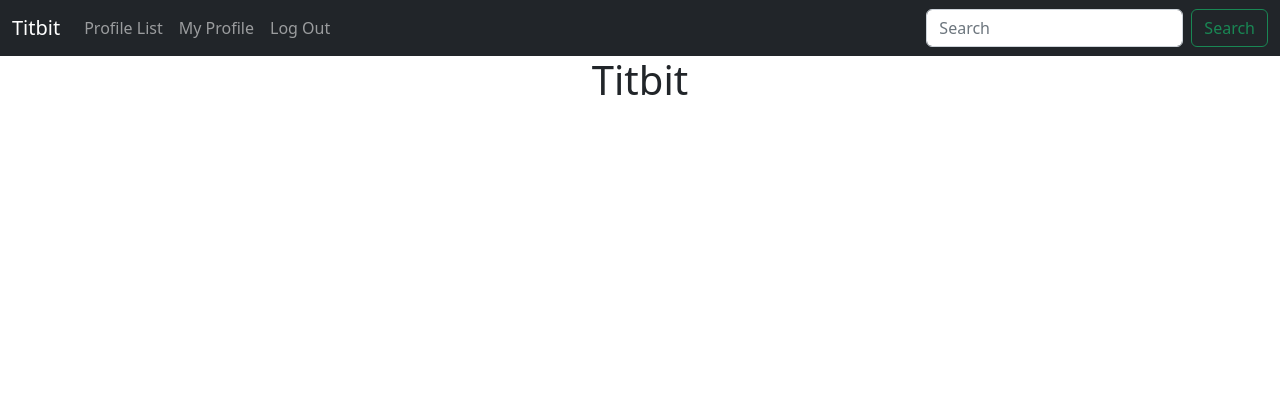
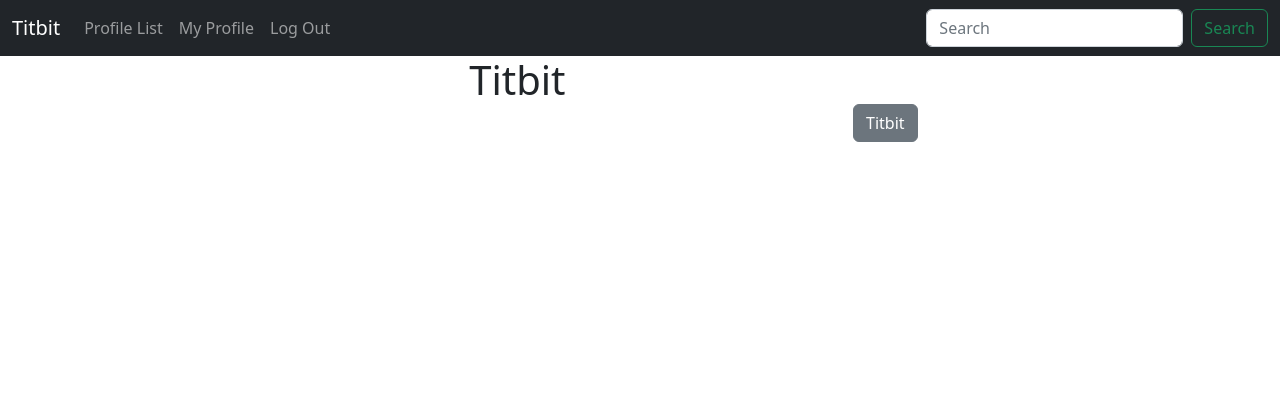
Before and after one commit to luandretta/titbit, a Django app: page / in a window 1280 px wide. Shown: the top 420 px of the page. Run offline with Django 3.2, Linux system fonts and the light colour scheme; the visitor is signed in with stand-in values (Sample User, id 1); data that the repository does not hold is empty; some libraries are stand-ins or nearby versions.

Commit message:
Feat(index): add form to create a  new post

```diff
--- a/titbit/templates/index.html
+++ b/titbit/templates/index.html
@@ -1,13 +1,26 @@
 {% extends 'base.html' %}
 
 {% block content %}
-    <h1>Titbit</h1><br/>
+    <div class="container text-center">
+        <div class="row">
+            <div class="col-8">
+                <h1>Titbit</h1><br />
 
-    {% for post in posts %}
-        <div class="alert alert-dark" role="alert">
-            {{ post }}
+                {% for post in posts %}
+                <div class="alert alert-dark" role="alert">
+                    {{ post }}
+                </div>
+                <br /><br />
+                {% endfor %}
+            </div>
+            <div class="col-4">
+                <br /><br />
+                <form method="POST">
+                    {% csrf_token %}
+
+                    <button type="submit" class="btn btn-secondary">Titbit</button>
+                </form>
+            </div>
         </div>
-        <br/><br/>
-    {% endfor %}
-
+    </div>
 {% endblock %}
```
